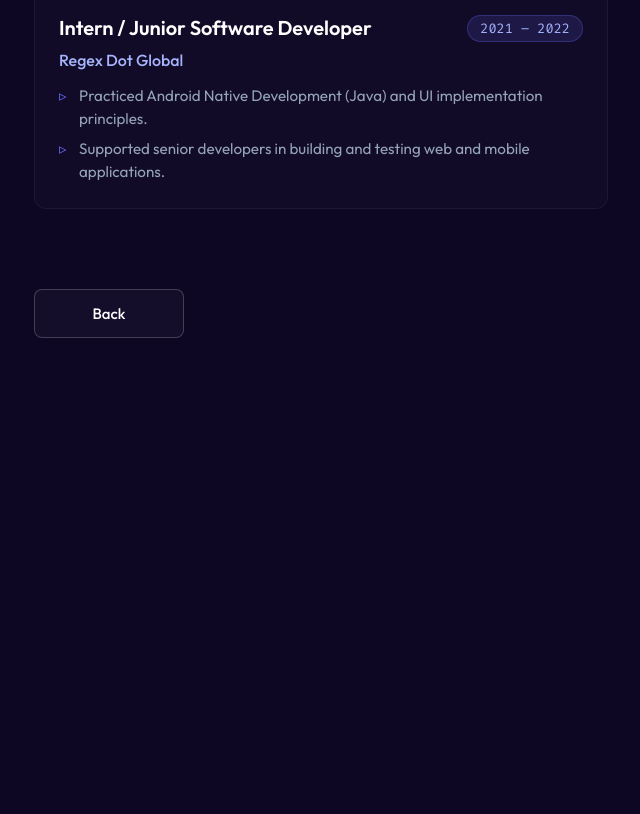
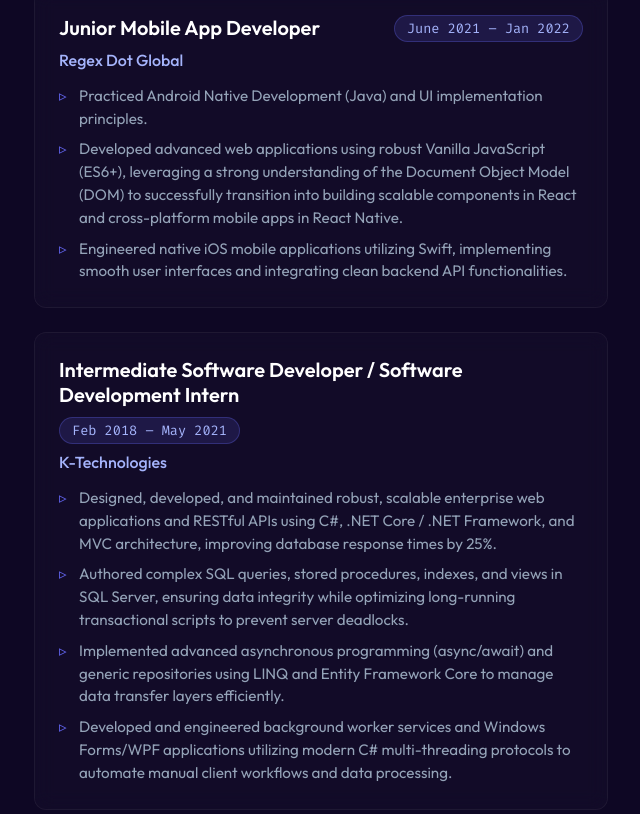
Before and after one commit to geragt280/portfolio, a React (Create React App) app: page /experience in a window 1280 px wide. Shown: the part 1486-2300 px from the top of the page, without its empty margins (94-734 px from the left). Before the commit the page ends 1904 px from the top, so only its background shows below. Built offline with nearby package versions, Linux system fonts and the light colour scheme.

Commit message:
Updated CV and experience details

```diff
--- a/public/files/MyExperianceData.json
+++ b/public/files/MyExperianceData.json
@@ -2,7 +2,7 @@
   "profile": {
     "name": "Muhammad Bilal Khan",
     "title": "Senior Full-Stack Engineer | React & Scalable Systems Specialist",
-    "summary": "Results-driven Senior Full-Stack Engineer with 4.5+ years of experience building scalable web, mobile, and enterprise systems. Strong expertise in React-based frontend development, component-driven UI architecture, and state management using Redux and Context API. Equally experienced in backend engineering with Node.js, Golang, Dockerized deployments, Azure AD integrations, and enterprise API ecosystems (Dynamics 365, SharePoint, Workato). Focused on performance, modular design, and delivering secure, high-quality software solutions across full lifecycles."
+    "summary": "Performance-driven Senior Full-Stack Engineer with over 7.5 years of comprehensive experience engineering resilient web architectures, enterprise integration channels, and native mobile ecosystems. Expert across the full engineering lifecycle—spanning robust enterprise backends (C#/.NET, Golang, Node.js), optimized relational databases (SQL Server, PostgreSQL), and advanced cross-platform frontends (React, React Native, Swift). Proven track record of designing secure, modular systems, automating enterprise workflows (Dynamics 365, Power Platform), and developing specialized sales channel extensions within the Shopify ecosystem. Focused on high-throughput performance, code quality, and driving engineering strategies across complex technical environments."
   },
   "experiences": [
     {
@@ -33,7 +33,7 @@
     {
       "role": "Mid-Level MERN Stack Developer",
       "company": "Slickwhiz Solutions",
-      "period": "2022 – 2024",
+      "period": "Feb 2022 – Jan 2024",
       "points": [
         "Developed modular React components ensuring scalable and reusable UI architecture.",
         "Built responsive dashboards using Ant Design and Material-UI.",
@@ -45,18 +45,31 @@
       ]
     },
     {
-      "role": "Intern / Junior Software Developer",
+      "role": "Junior Mobile App Developer",
       "company": "Regex Dot Global",
-      "period": "2021 – 2022",
+      "period": "June 2021 – Jan 2022",
       "points": [
         "Practiced Android Native Development (Java) and UI implementation principles.",
-        "Supported senior developers in building and testing web and mobile applications."
+        "Developed advanced web applications using robust Vanilla JavaScript (ES6+), leveraging a strong understanding of the Document Object Model (DOM) to successfully transition into building scalable components in React and cross-platform mobile apps in React Native.",
+        "Engineered native iOS mobile applications utilizing Swift, implementing smooth user interfaces and integrating clean backend API functionalities."
+      ]
+    },
+    {
+      "role": "Intermediate Software Developer / Software Development Intern",
+      "company": "K-Technologies",
+      "period": "Feb 2018 – May 2021",
+      "points": [
+        "Designed, developed, and maintained robust, scalable enterprise web applications and RESTful APIs using C#, .NET Core / .NET Framework, and MVC architecture, improving database response times by 25%.",
+        "Authored complex SQL queries, stored procedures, indexes, and views in SQL Server, ensuring data integrity while optimizing long-running transactional scripts to prevent server deadlocks.",
+        "Implemented advanced asynchronous programming (async/await) and generic repositories using LINQ and Entity Framework Core to manage data transfer layers efficiently.",
+        "Developed and engineered background worker services and Windows Forms/WPF applications utilizing modern C# multi-threading protocols to automate manual client workflows and data processing."
       ]
     }
   ],
   "skills": {
     "Frontend": ["React.js", "Next.js", "Vue.js", "JavaScript (ES6+)", "DOM Manipulation", "Ant Design", "Material-UI (MUI)", "Redux", "Context API", "Responsive UI Development"],
     "Backend": ["Golang (Go)", "Node.js", "Express.js", ".NET (C#)", "REST API Development", "Jest (Backend Testing)"],
+    "Mobile Development": ["React Native", "Swift (iOS)", "Java (Android)", "Cross-Platform Development"],
     "Databases": ["MongoDB", "SQL Server", "MySQL", "PostgreSQL", "Firebase", "Microsoft Dataverse"],
     "Cloud & Integrations": ["Office 365", "SharePoint", "Dynamics 365", "Workato", "Azure AD"],
     "Infrastructure": ["Docker", "NGINX", "Linux Server Management"],
--- a/src/component/PersonalDetails.js
+++ b/src/component/PersonalDetails.js
@@ -9,7 +9,7 @@
         <p className="headingName">Muhammad Bilal Khan</p>
         <p className="headingProfession">Senior Full-Stack Engineer</p>
         <p className="descriptionText">
-          Results-driven Senior Full-Stack Engineer with 4.5+ years of experience building scalable web, mobile, and enterprise systems. Specializing in React, Node.js, and Golang.
+          Performance-driven Senior Full-Stack Engineer with over 7.5 years of comprehensive experience engineering resilient web architectures, enterprise backends, and mobile systems. Specializing in React, Node.js, Golang, and .NET (C#).
         </p>
       </div>
       <div className="informationButtonsContainer">
--- a/src/component/css/App.css
+++ b/src/component/css/App.css
@@ -499,6 +499,7 @@
 .node-4 { animation: float 6s ease-in-out infinite; animation-delay: 3.6s; }
 .node-5 { animation: float 6s ease-in-out infinite; animation-delay: 4.8s; }
 .node-6 { animation: float 6s ease-in-out infinite; animation-delay: 5.4s; }
+.node-7 { animation: float 6s ease-in-out infinite; animation-delay: 6.0s; }
 
 @keyframes float {
   0%, 100% {
```
Also changed, not shown: 1 other file (tests, documents, lock files or other folders).
